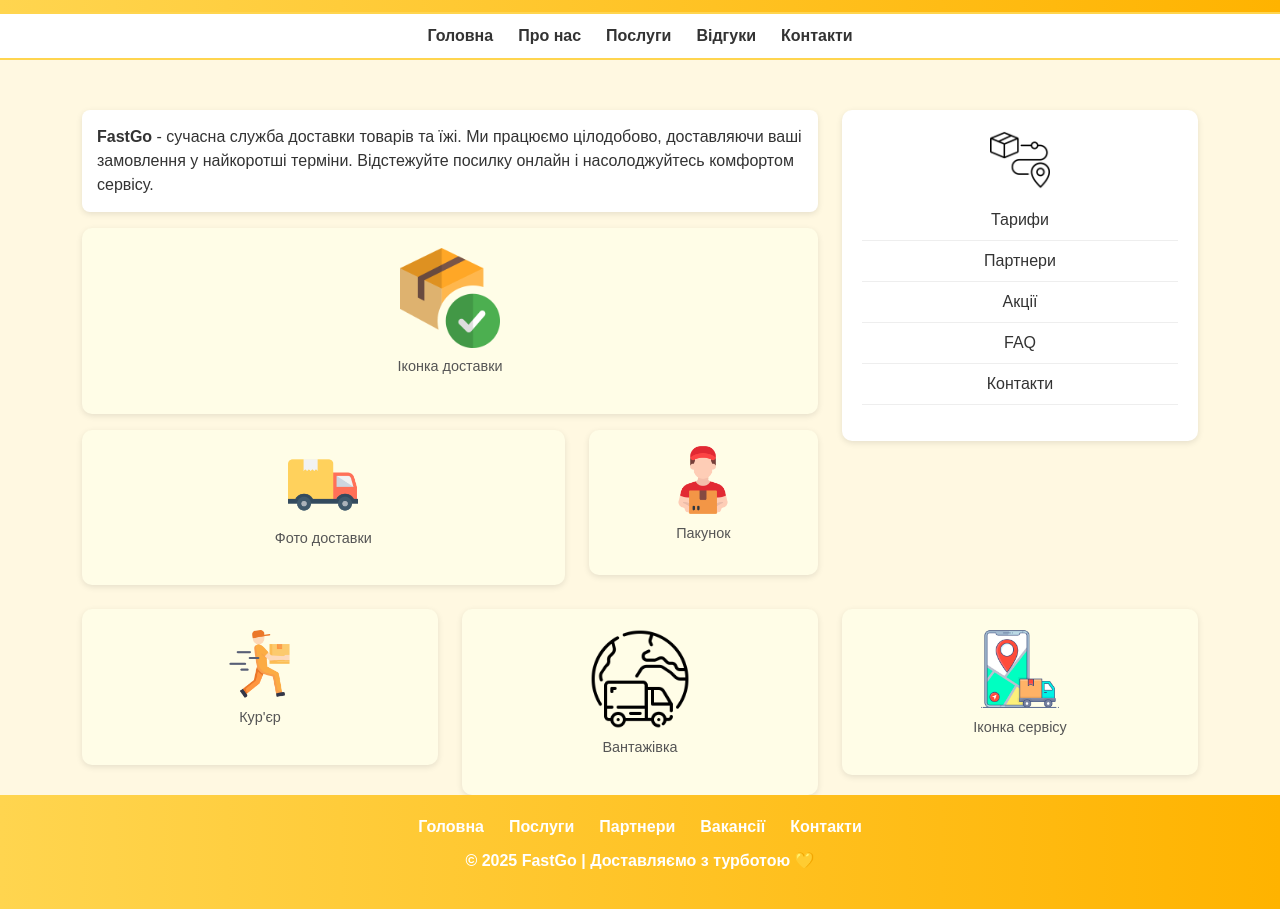
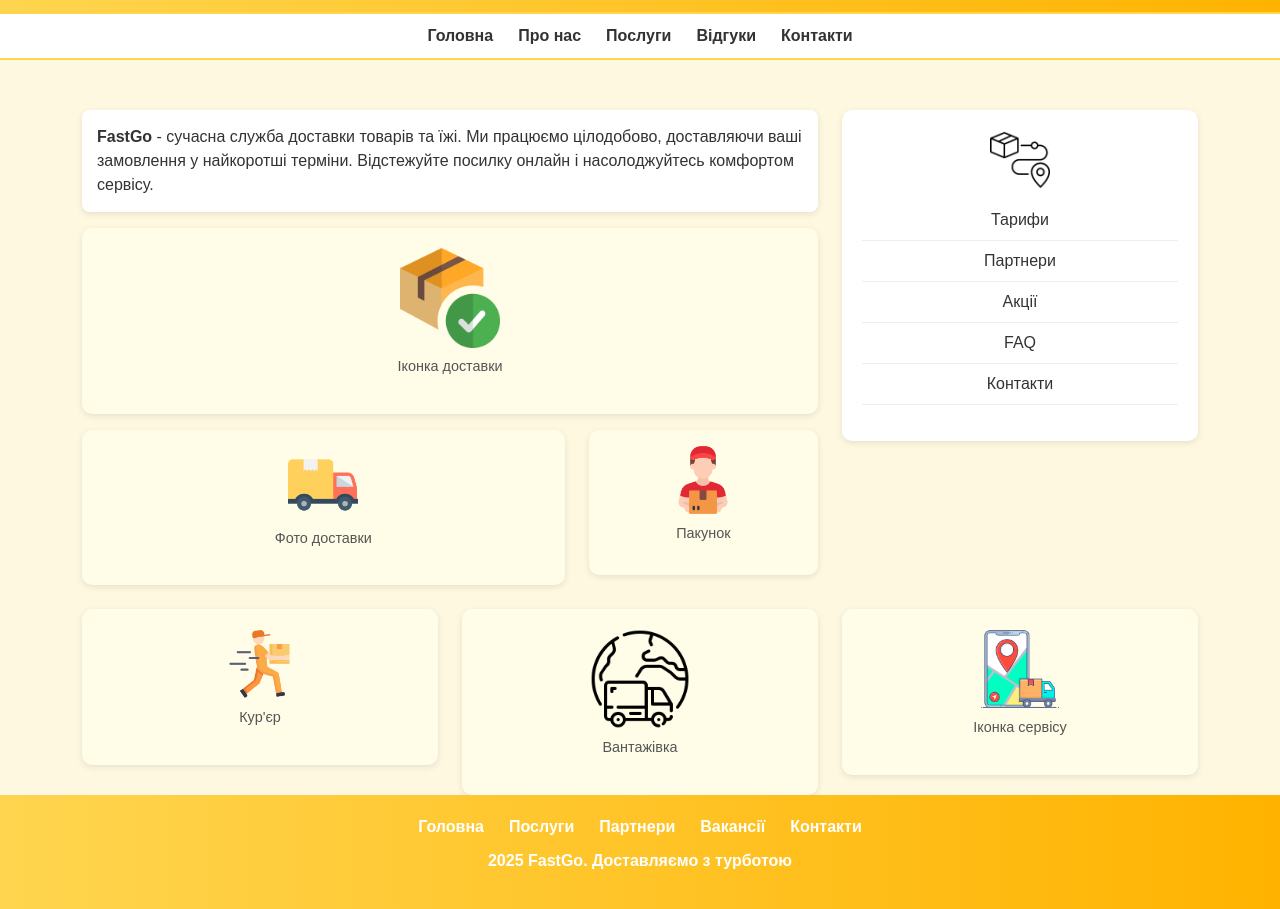
Before and after one commit to torrriiaa/Module_1, a plain HTML site: page index.html in a window 1280 px wide. Shown: the part 68-977 px from the top of the page. Drawn offline with nearby package versions, Linux system fonts and the light colour scheme.

Commit message:
Update index.html

```diff
--- a/index.html
+++ b/index.html
@@ -117,7 +117,7 @@
           <li><a href="#">Вакансії</a></li>
           <li><a href="#">Контакти</a></li>
         </ul>
-        <p>© 2025 FastGo | Доставляємо з турботою 💛</p>
+        <p> 2025 FastGo. Доставляємо з турботою</p>
       </div>
     </footer>
   </body>
```
